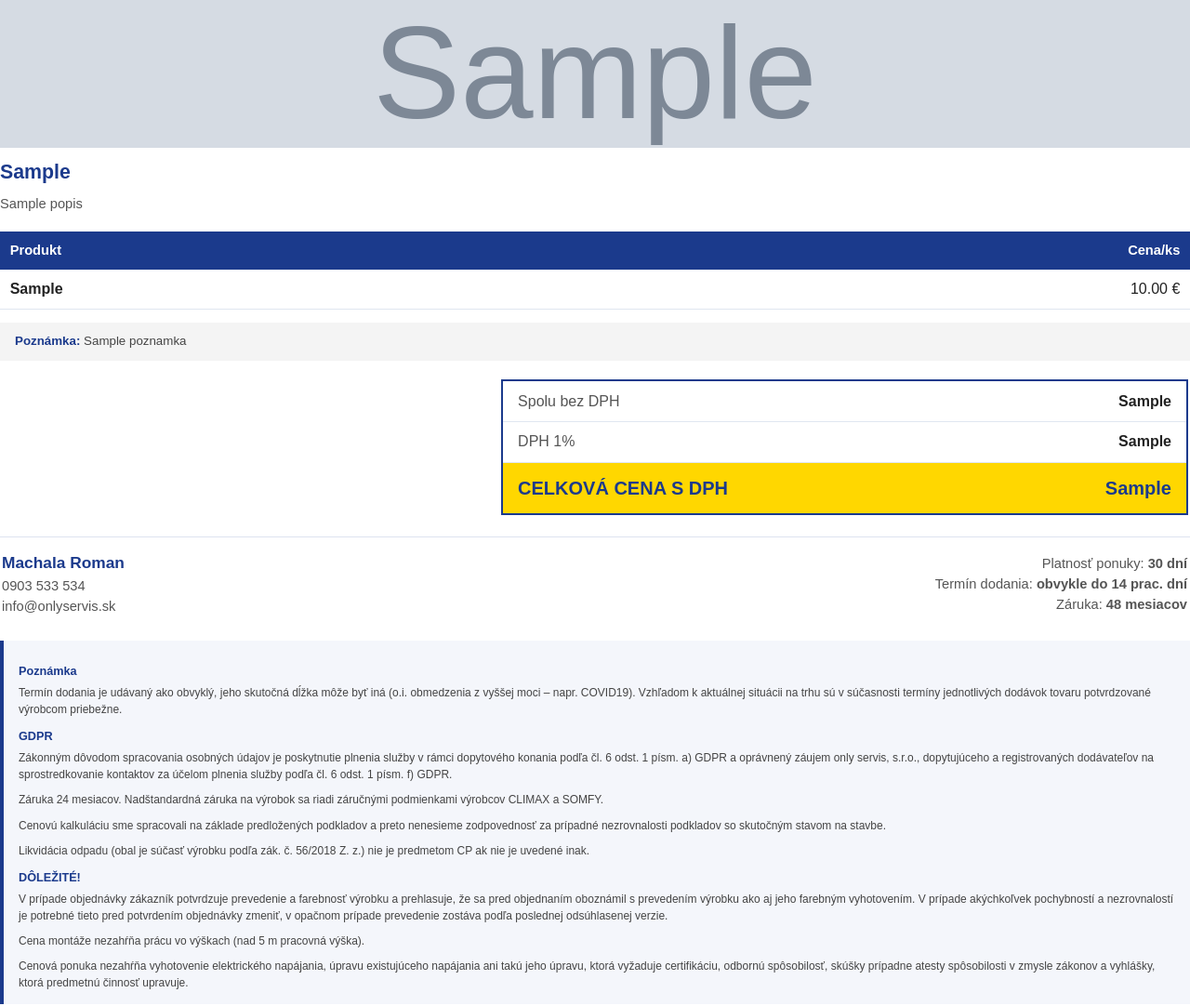
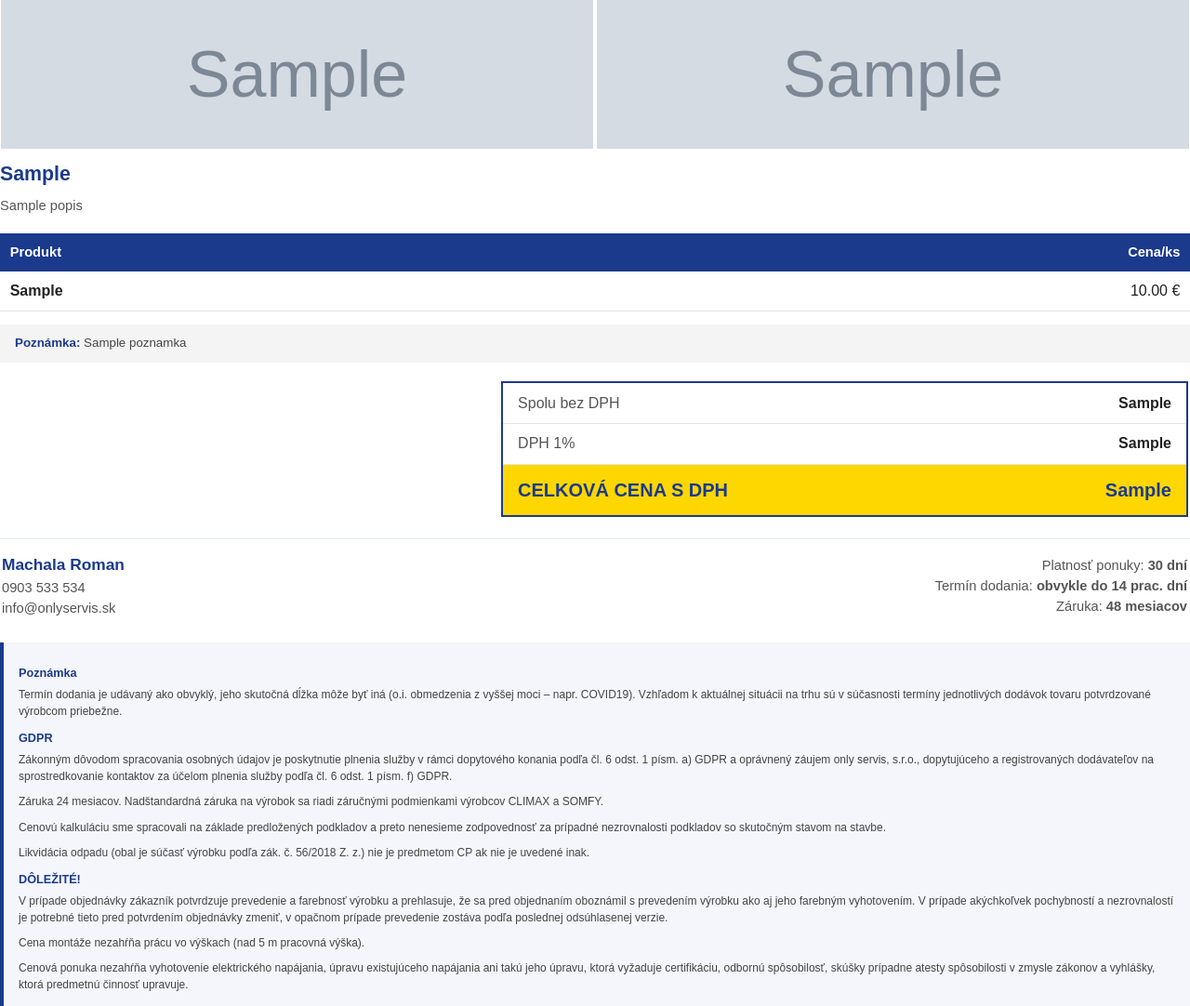
Before and after one commit to evabojova-sudo/only-servis-app, a Python web app: template templates/ponuka.html in a window 1280 px wide. Shown: the part 409-1491 px from the top of the page at 93% size. Run offline with Jinja, Linux system fonts and the light colour scheme; the template is opened without the code that fills it: most values are stand-ins (such as "Sample title", 1, 10 or a date in 2020); grey boxes marked "Sample" are stand-in pictures.

Commit message:
Obrázky produktov: dva vedľa seba (hlavný + detail), fix zlava_suma None
- pdf_generator.py: zisti_produkt() vracia aj foto_detail_path (_detail.jpg)
- ponuka.html: layout 50/50 ak detail existuje, fallback na celú šírku
- Fix: zlava_suma or 0 namiesto get(..., 0) — opravuje NoneType format chybu

Co-Authored-By: Claude Sonnet 4.6 <noreply@anthropic.com>

```diff
--- a/templates/ponuka.html
+++ b/templates/ponuka.html
@@ -33,7 +33,9 @@
   .odb-mesto { font-size: 13pt; color: #555; }
 
   /* FOTO + PRODUKT */
-  .foto { width: 100%; max-height: 120pt; margin-bottom: 8pt; display: block; }
+  .foto { width: 100%; max-height: 120pt; margin-bottom: 8pt; display: block; object-fit: cover; }
+  .foto-wrap { width: 100%; border-collapse: collapse; margin-bottom: 8pt; }
+  .foto-half { width: 100%; max-height: 120pt; display: block; object-fit: cover; }
   .prod-nazov { font-size: 16pt; font-weight: bold; color: #1B3A8C; margin-bottom: 5pt; }
   .prod-popis { font-size: 11pt; color: #555; margin-bottom: 14pt; }
 
@@ -134,7 +136,20 @@
 
 <!-- FOTO + NAZOV PRODUKTU -->
 {% if foto_path %}
+{% if foto_detail_path %}
+<table class="foto-wrap">
+  <tr>
+    <td style="width:50%; padding-right:2px; vertical-align:top;">
+      <img class="foto-half" src="{{ foto_path }}" alt="{{ slovensky_nazov }}">
+    </td>
+    <td style="width:50%; padding-left:2px; vertical-align:top;">
+      <img class="foto-half" src="{{ foto_detail_path }}" alt="{{ slovensky_nazov }} — detail">
+    </td>
+  </tr>
+</table>
+{% else %}
 <img class="foto" src="{{ foto_path }}" alt="{{ slovensky_nazov }}">
+{% endif %}
 {% endif %}
 <div class="prod-nazov">{{ slovensky_nazov }}</div>
 <div class="prod-popis">{{ popis }}</div>
```
Also changed, not shown: pdf_generator.py (+13 -5 lines).
